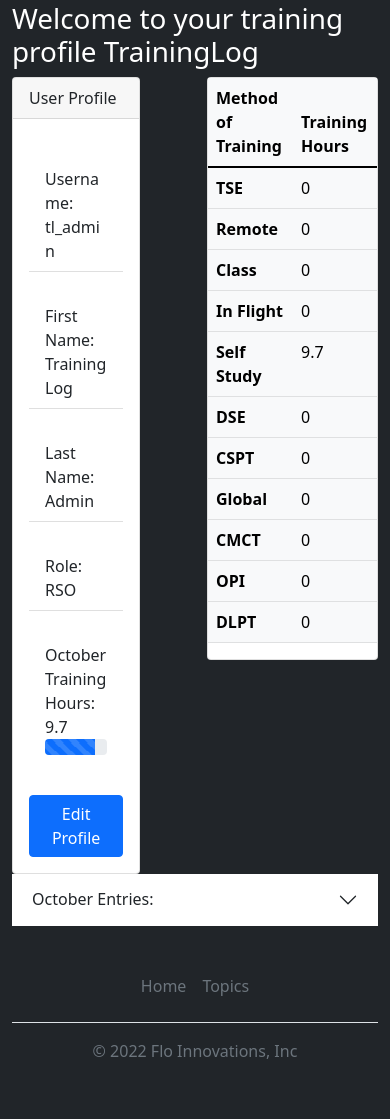
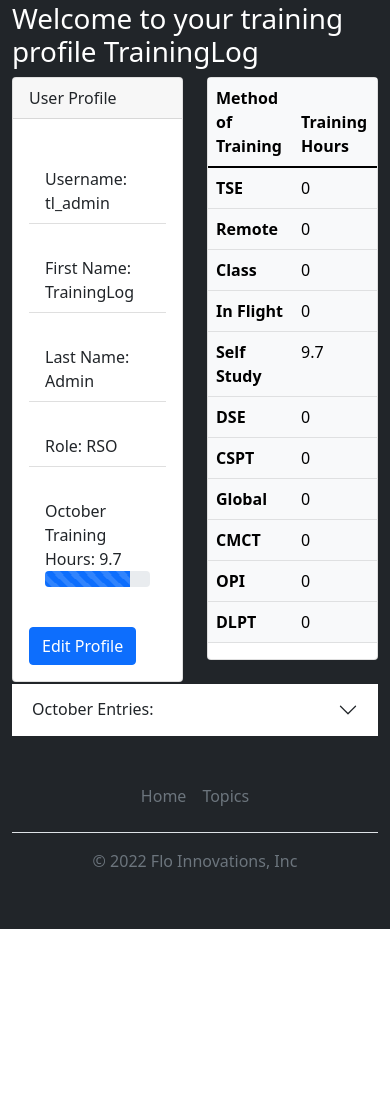
Before and after one commit to gflorkowski4/traininglogsbyflo, a Django app: page /users/dashboard/ in a window 390 px wide. Shown: the part 54-1173 px from the top of the page. After the commit the page ends 983 px from the top, so only its background shows below. Run offline with Django 4.2, Linux system fonts and the light colour scheme; a user stored in the database is signed in; data comes from the database, SQL or seed files in the repository; some libraries are stand-ins or nearby versions.

Commit message:
adjusted view for mobile

```diff
--- a/users/templates/registration/dashboard.html
+++ b/users/templates/registration/dashboard.html
@@ -8,7 +8,7 @@
   <div class="col">
     {% for user, hours in total_hours.items %}
     {% if owner == user %}
-    <div class="card w-75">
+    <div class="card">
       <div class="card-header text-dark">
         User Profile
       </div>
```
